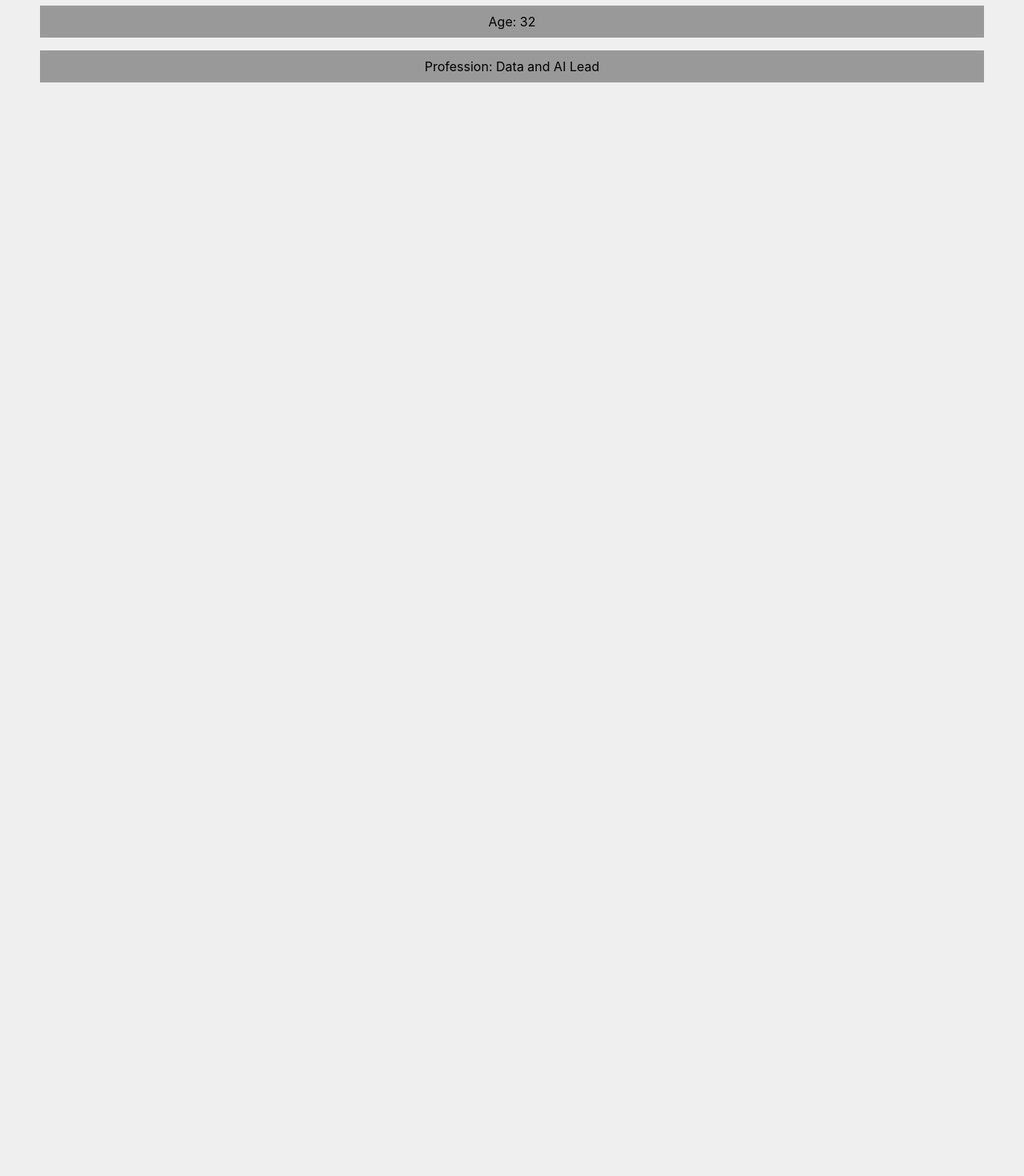
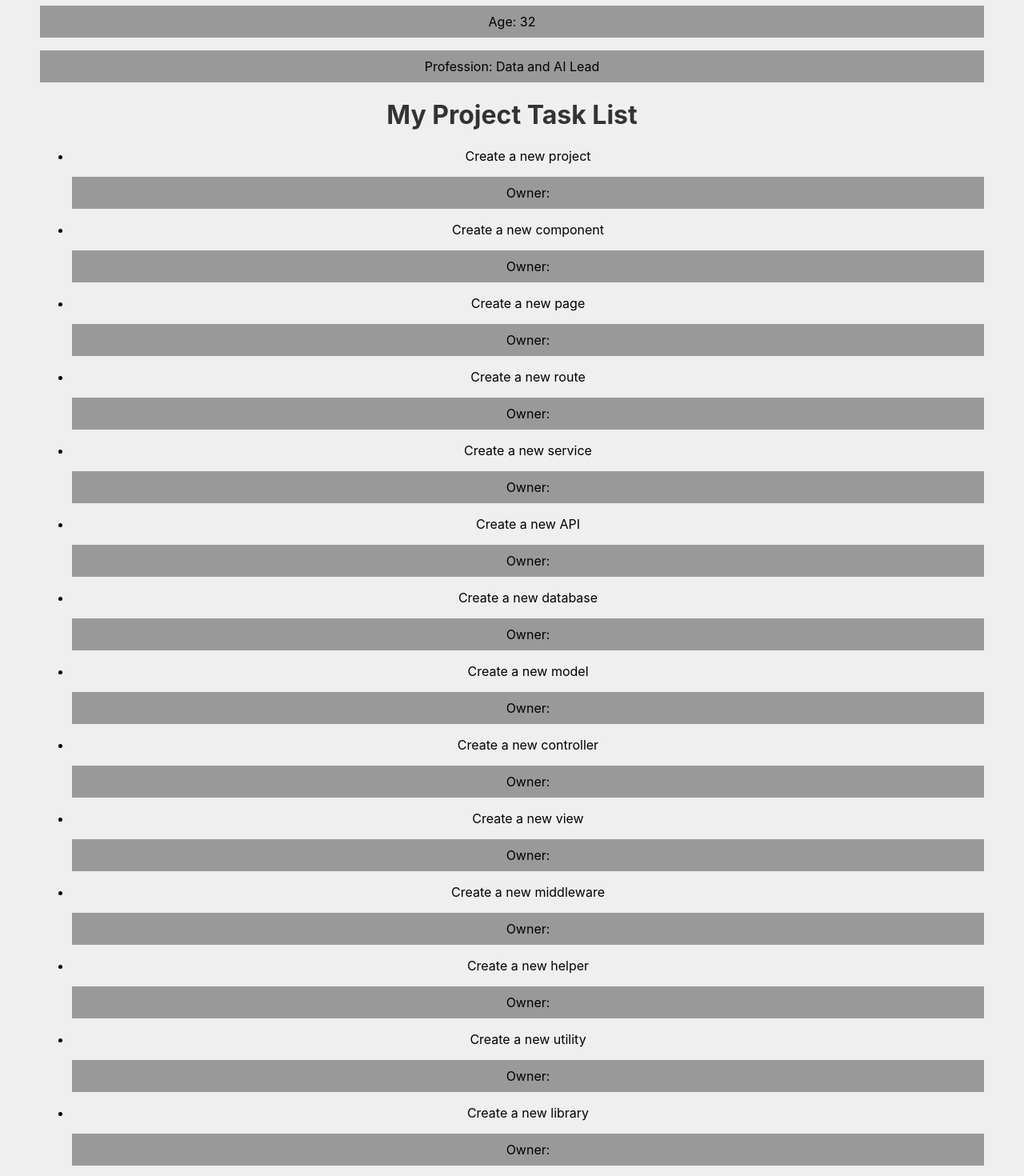
Before and after one commit to IAugustoMZ/reactjs_studies, a React (Create React App) app in the folder project-manager/: page / in a window 1280 px wide. Shown: the part 760-2230 px from the top of the page at 80% size. Before the commit the page ends 929 px from the top, so only its background shows below. Built offline with nearby package versions, Linux system fonts and the light colour scheme.

Commit message:
✨feature: implements the concept of fragments

```diff
--- a/project-manager/src/App.js
+++ b/project-manager/src/App.js
@@ -1,4 +1,5 @@
 import './App.css';
+import List from './components/List';
 import Person from './components/Person'
 import SayMyName from './components/SayMyName';
 import HelloWorld from './components/HelloWorld';
@@ -16,6 +17,7 @@ function App() {
         age={32}
         profession="Data and AI Lead"
         photo="https://avatars.githubusercontent.com/u/42342168?v=4"/>
+        <List />
     </div>
   )
 }
--- /dev/null
+++ b/project-manager/src/components/List.js
@@ -0,0 +1,27 @@
+import ListItem from "./ListItem";
+
+function List(){
+    return (
+        <>
+            <h1>My Project Task List</h1>
+            <ul>
+                <ListItem task_name="Create a new project" />
+                <ListItem task_name="Create a new component" />
+                <ListItem task_name="Create a new page" />
+                <ListItem task_name="Create a new route" />
+                <ListItem task_name="Create a new service" />
+                <ListItem task_name="Create a new API" />
+                <ListItem task_name="Create a new database" />
+                <ListItem task_name="Create a new model" />
+                <ListItem task_name="Create a new controller" />
+                <ListItem task_name="Create a new view" />
+                <ListItem task_name="Create a new middleware" />
+                <ListItem task_name="Create a new helper" />
+                <ListItem task_name="Create a new utility" />
+                <ListItem task_name="Create a new library" />
+            </ul>
+        </>
+    )
+}
+
+export default List
--- /dev/null
+++ b/project-manager/src/components/ListItem.js
@@ -0,0 +1,10 @@
+function ListItem(props){
+    return (
+        <>
+            <li>{props.task_name}</li>
+            <p>Owner: </p>
+        </>
+    )
+}
+
+export default ListItem
--- a/project-manager/src/index.css
+++ b/project-manager/src/index.css
@@ -7,6 +7,7 @@ body {
   -moz-osx-font-smoothing: grayscale;
   padding: 50px;
   background-color: #efefef;
+  padding-bottom: 500px;
 }
 
 h1 {
```
